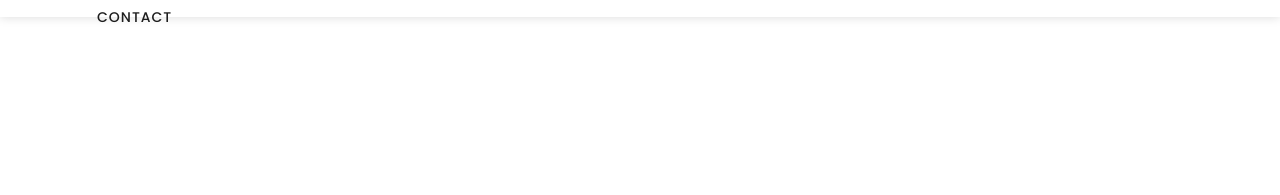
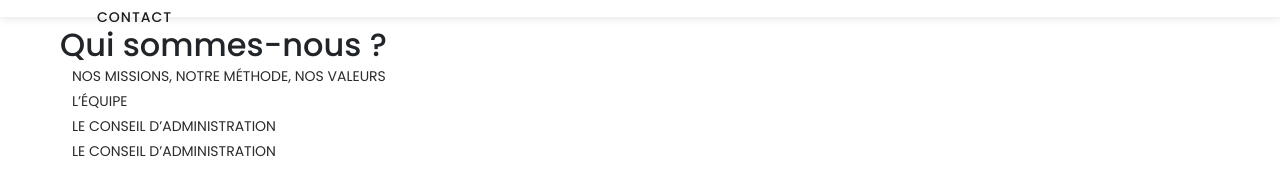
Before and after one commit to Eultype/MLSG-G2, a plain HTML site: page views/qui-sommes-nous.html in a window 1280 px wide. Shown: the part 63-258 px from the top of the page. Drawn offline with nearby package versions, Linux system fonts and the light colour scheme.

Commit message:
second contenu general

```diff
--- a/views/qui-sommes-nous.html
+++ b/views/qui-sommes-nous.html
@@ -92,11 +92,32 @@ https://templatemo.com/tm-569-edu-meeting
           </div>
       </div>
   </header>
-  <!-- ***** Header Area End ***** -->
 
 
 
+</body>
+<div class="container col-lg-12 m-5">
+  <div>
+    <h2 bg>Qui sommes-nous ?</h2>
+  </div>
 
+<div class="container">
+  <div>
+    <p>NOS MISSIONS, NOTRE MÉTHODE, NOS VALEURS</p>
+  </div>
+  <div>
+    <p>L’ÉQUIPE</p>
+  </div>
+  <div>
+    <p>LE CONSEIL D’ADMINISTRATION</p>
+  </div>
+  <div>
+    <p>LE CONSEIL D’ADMINISTRATION</p>
+  </div>
+</section>
+
+
+  </body>
 
 
   <!-- Scripts -->
@@ -157,9 +178,5 @@ https://templatemo.com/tm-569-edu-meeting
           checkSection();
         });
     </script>
-</body>
-
-
-  </body>
 
 </html>
```
